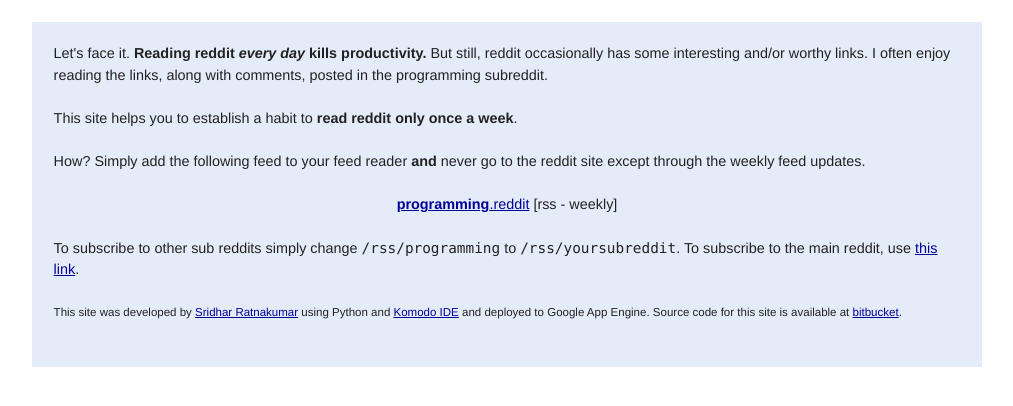
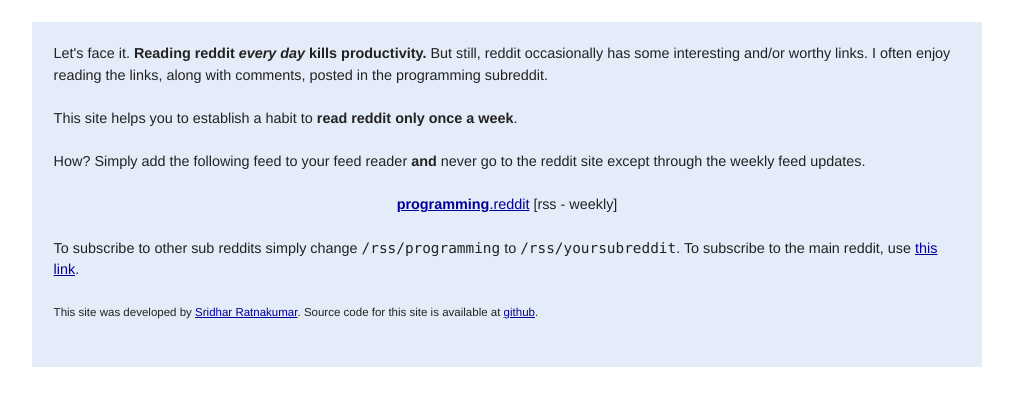
Before and after one commit to srid/weeklyreddit, a Python web app: template templates/main.html in a window 1280 px wide. Shown: the top 406 px of the page, without its empty margins (133-1146 px from the left). Run offline with Jinja, Linux system fonts and the light colour scheme; the template is opened without the code that fills it, so the values that code supplies are empty.

Commit message:
fix links

```diff
--- a/templates/main.html
+++ b/templates/main.html
@@ -31,11 +31,9 @@
     </p>
 
     <p class="small">This site was developed
-      by <a href="http://purl.org/NET/srid/">Sridhar Ratnakumar</a> using
-      Python and <a href="http://www.activestate.com/komodo-ide">Komodo
-        IDE</a> and deployed to Google App Engine. Source code for this
-      site is available
-      at <a href="http://github.com/srid/weeklyreddit">bitbucket</a>.
+      by <a href="http://purl.org/NET/srid/">Sridhar Ratnakumar</a>.  Source
+      code for this site is available
+      at <a href="http://github.com/srid/weeklyreddit">github</a>.
     </p>
   </div>
 
```
